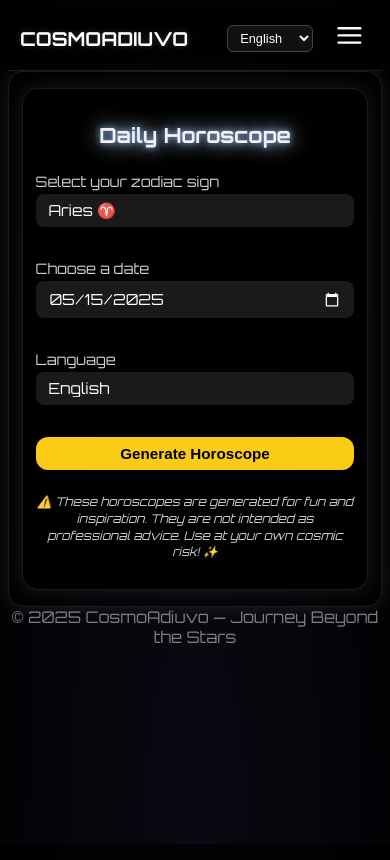
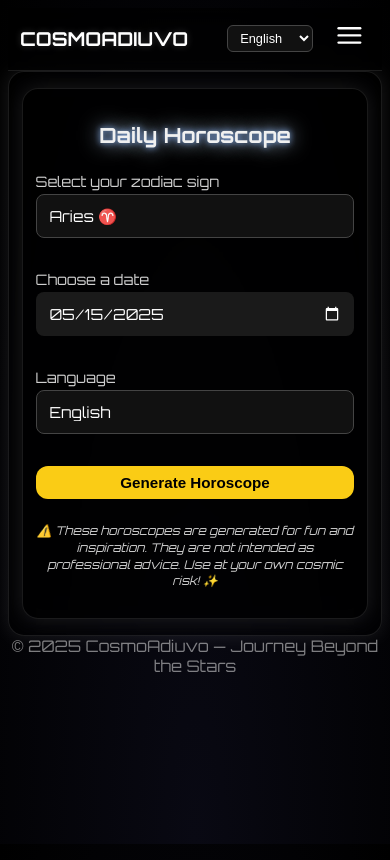
Before and after one commit to atakankaracali/cosmoadiuvo-frontend, a React (Vite) app: page /daily-horoscope in a window 390 px wide. Built offline with nearby package versions, Linux system fonts and the light colour scheme.

Commit message:
Fixing-Responsive-Page

```diff
--- a/src/styles/dailyhoroscope.css
+++ b/src/styles/dailyhoroscope.css
@@ -40,8 +40,24 @@
   font-size: 1rem;
   margin-bottom: 1rem;
   appearance: none;
+  -webkit-appearance: none;
+  -moz-appearance: none;
   font-family: 'Orbitron', sans-serif;
   box-sizing: border-box;
+  min-height: 44px;
+}
+
+.horoscope-container select {
+  background-color: #111 !important;
+  color: #fff !important;
+  border: 1px solid #444;
+  overflow-y: auto;
+}
+
+.horoscope-container option {
+  background-color: #111 !important;
+  color: #fff !important;
+  font-family: 'Orbitron', sans-serif;
 }
 
 .horoscope-container input[type="date"]::-webkit-calendar-picker-indicator {
@@ -138,3 +154,13 @@
     font-size: 0.75rem;
   }
 }
+
+@media (max-width: 360px) {
+  .horoscope-container h2 {
+    font-size: 1.15rem;
+  }
+
+  .horoscope-container label {
+    font-size: 0.85rem;
+  }
+}
```
